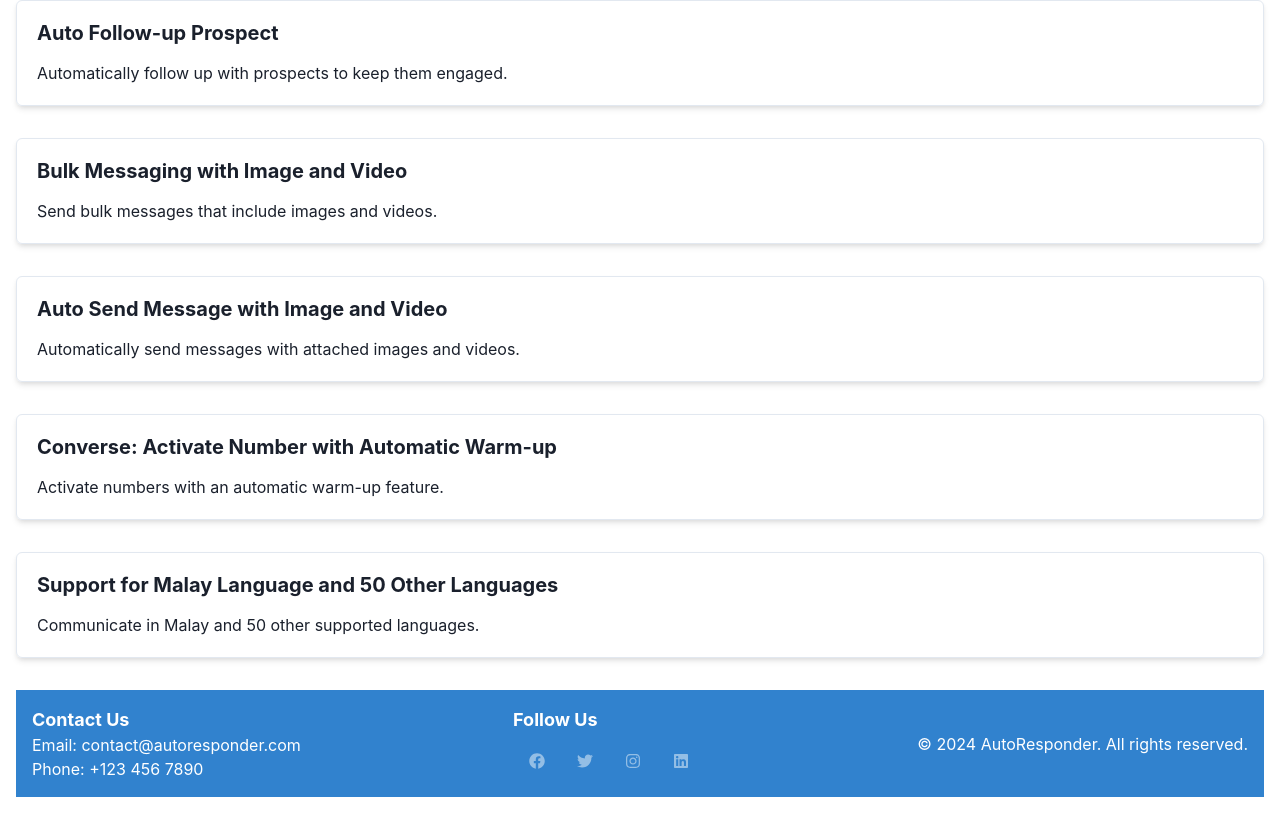
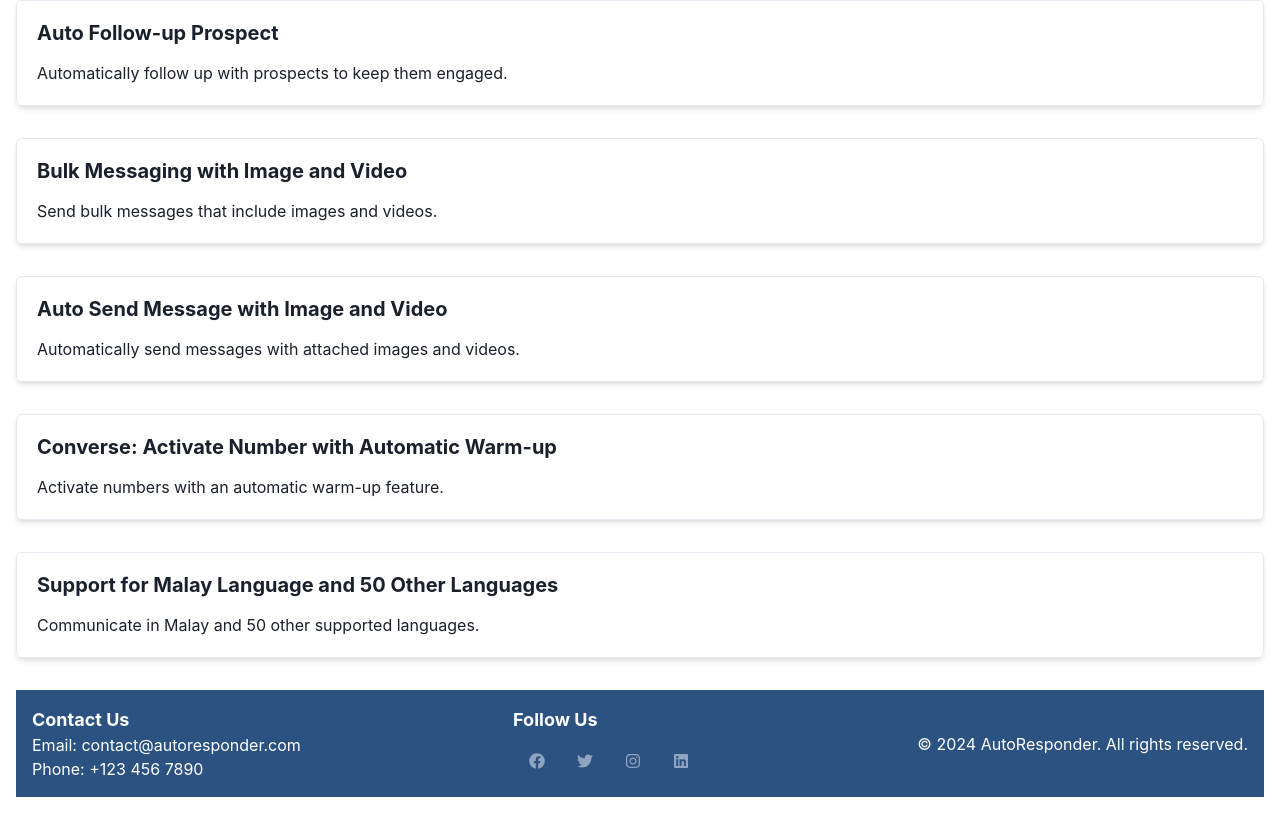
Before and after one commit to GPT-Engineer-App-Dev/autoresponder-bot, a React (Vite) app: page / in a window 1280 px wide. Shown: the part 2182-2995 px from the top of the page. Built offline with nearby package versions, Linux system fonts and the light colour scheme.

Commit message:
Updated the footer background color to blue.

```diff
--- a/src/pages/Index.jsx
+++ b/src/pages/Index.jsx
@@ -100,7 +100,7 @@ const Index = () => {
 
 const Footer = () => {
   return (
-    <Box as="footer" bg="blue.500" color="white" py={4} mt={8}>
+    <Box as="footer" bg="blue.700" color="white" py={4} mt={8}>
       <Container maxW="container.xl">
         <Flex direction={{ base: "column", md: "row" }} align="center" justify="space-between">
           <Box textAlign={{ base: "center", md: "left" }} mb={{ base: 4, md: 0 }}>
```
